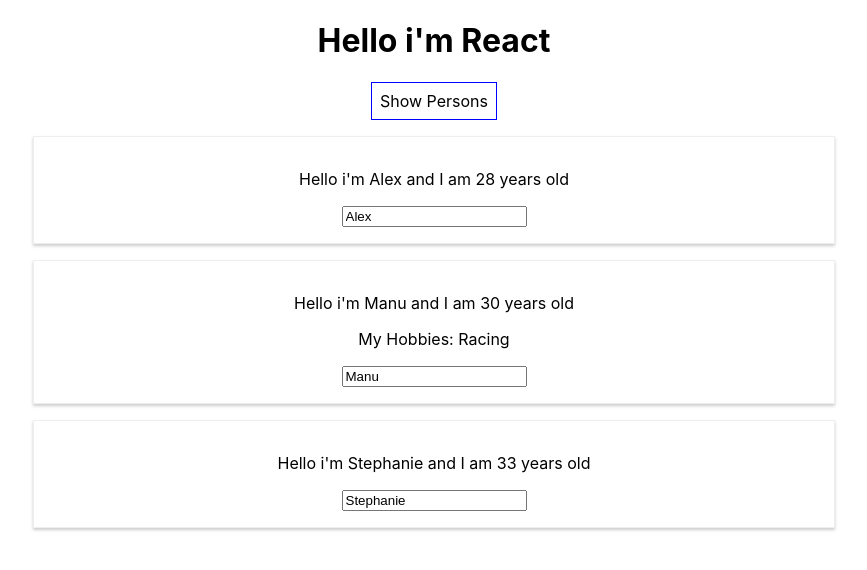
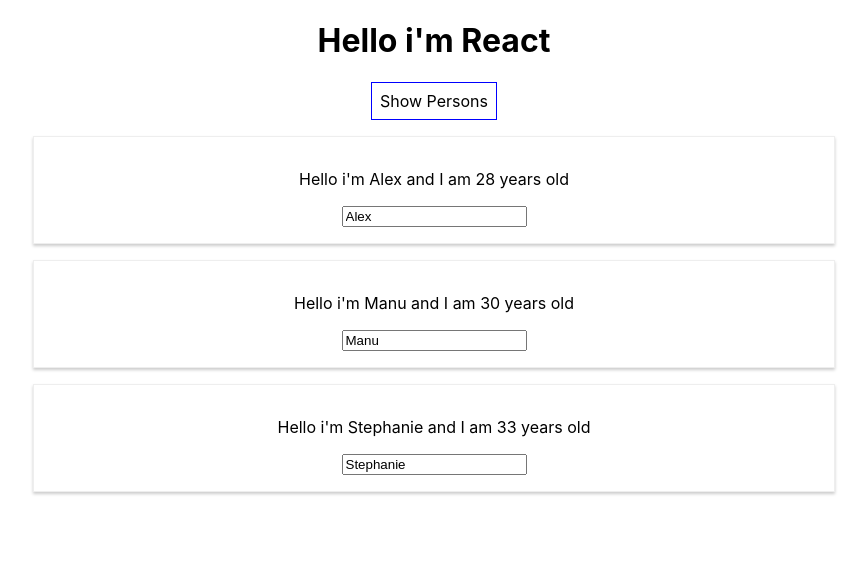
Before and after one commit to savvinovan/react-redux-course, a React (Create React App) app: page / in a window 1280 px wide. Both pictures are taken after a click on the button "Show Persons". Shown: the top 570 px of the page, without its empty margins (206-1073 px from the left). Built offline with nearby package versions, Linux system fonts and the light colour scheme.

Commit message:
End of module 4

```diff
--- a/src/App.js
+++ b/src/App.js
@@ -7,38 +7,43 @@ class App extends Component {
 
   state = {
     persons : [
-      { name: 'Alex', age: 28},
-      { name: 'Manu', age: 30},
-      { name: 'Stephanie', age: 33}
+      { id: 1, name: 'Alex', age: 28},
+      { id: 2, name: 'Manu', age: 30},
+      { id: 3, name: 'Stephanie', age: 33}
     ],
     otherState: 'some other value',
     showPersons: false
   }
 
-  switchNameHandler = (newName) => {
-    // console.log(this.state);
-    // Don't DO THIS: this.state.persons[0].name = "Aleksandr"
-    this.setState({persons : [
-      { name: newName, age: 28},
-      { name: 'Manu', age: 30},
-      { name: 'Stephanie', age: 30}
-    ]})
-  }
+  deletePersonHandler = (personIndex) => {
+    // const persons = this.state.persons.slice();
+    const persons = [...this.state.persons];
+    persons.splice(personIndex, 1);
+    this.setState({persons: persons})
+  };
 
-  nameChangedHandler = (event) => {
-    this.setState({
-      persons: [
-        { name: 'Alex', age: 28},
-        { name: event.target.value, age: 30},
-        { name: 'Stephanie', age: 33}
-       ]
-    })
-  }
+  nameChangedHandler = (event, id) => {
+    const personIndex = this.state.persons.findIndex(p => {
+      return p.id === id;
+    });
+
+    const person = {
+      ...this.state.persons[personIndex]
+    };
+
+    person.name = event.target.value;
+
+    const persons = [...this.state.persons];
+    persons[personIndex] = person;
+
+    this.setState({ persons:persons })
+  };
 
   togglePersonsHandler = () => {
     const doesShow = this.state.showPersons;
     this.setState({ showPersons: !doesShow });
-  }
+  };
+
   render() {
     const style = {
       backgroundColor: "white",
@@ -53,17 +58,17 @@ class App extends Component {
     if (this.state.showPersons) {
       persons = (
         <div>
-          <Person
-            name={this.state.persons[0].name}
-            age={this.state.persons[0].age}/>
-          <Person
-            name={this.state.persons[1].name}
-            age={this.state.persons[1].age}
-            click={this.switchNameHandler.bind(this, "Aleks")}
-            changed={this.nameChangedHandler}>My Hobbies: Racing</Person>
-          <Person
-            name={this.state.persons[2].name}
-            age={this.state.persons[2].age}/>
+          {this.state.persons.map((person, index) => {
+            return (
+                <Person
+                    click={() => this.deletePersonHandler(index)}
+                    name={person.name}
+                    age={person.age}
+                    key={person.id}
+                    changed={(event) => this.nameChangedHandler(event, person.id)}
+                />
+            )
+          })}
         </div>
       );
     }
```
